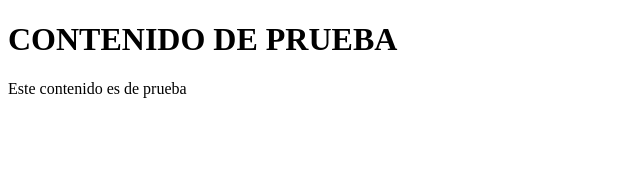
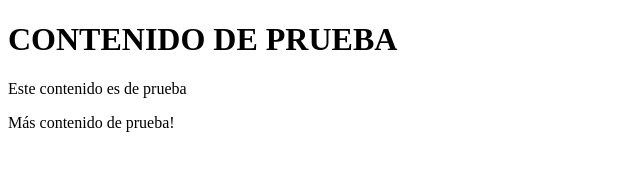
Before and after one commit to mpenasm/ProyectoZ, a plain HTML site: page index.html in a window 1280 px wide. Shown: the whole page, without its empty margins (0-640 px from the left). Drawn offline with Linux system fonts and the light colour scheme.

Commit message:
Se añade contenido a index.html & instrucciones.txt

```diff
--- a/index.html
+++ b/index.html
@@ -8,5 +8,6 @@
 <body>
     <h1>CONTENIDO DE PRUEBA</h1>
     <p>Este contenido es de prueba</p>
+    <p>Más contenido de prueba!</p>
 </body>
 </html>
```
Also changed, not shown: instrucciones.txt.
